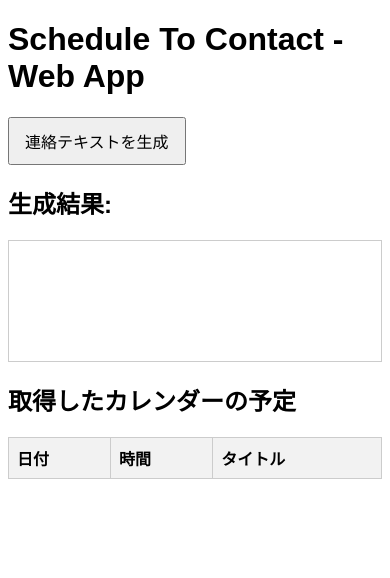
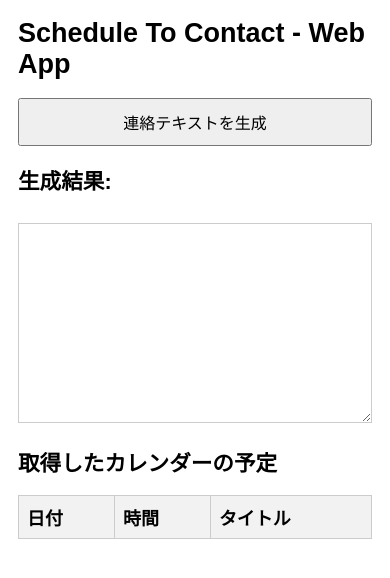
Before and after one commit to ymegane/ScheduleToContact, a website: page src/index.html in a window 390 px wide. Drawn offline with Linux system fonts and the light colour scheme.

Commit message:
feat(webapp): Make result view editable with textarea

```diff
--- a/src/index.html
+++ b/src/index.html
@@ -3,12 +3,18 @@
   <head>
     <base target="_top">
     <style>
-      body { font-family: sans-serif; }
-      pre { white-space: pre-wrap; border: 1px solid #ccc; padding: 10px; margin-top: 10px; min-height: 100px; }
-      button { padding: 10px 15px; font-size: 16px; }
+      body { font-family: sans-serif; margin: 1em; font-size: 18px; }
+      textarea { white-space: pre-wrap; border: 1px solid #ccc; padding: 10px; margin-top: 10px; min-height: 200px; font-size: 16px; width: 100%; box-sizing: border-box; }
+      button { padding: 10px 15px; font-size: 16px; width: 100%; box-sizing: border-box; }
       table { border-collapse: collapse; width: 100%; margin-top: 10px; }
       th, td { border: 1px solid #ccc; padding: 8px; text-align: left; vertical-align: top; }
       th { background-color: #f2f2f2; }
+      .table-container { overflow-x: auto; }
+
+      @media screen and (max-width: 600px) {
+        h1 { font-size: 1.5em; }
+        h2 { font-size: 1.2em; }
+      }
     </style>
   </head>
   <body>
@@ -16,7 +22,7 @@
     <button id="generateBtn">連絡テキストを生成</button>
 
     <h2>生成結果:</h2>
-    <pre id="result"></pre>
+    <textarea id="result"></textarea>
 
     <div id="warning" style="color: red; white-space: pre-wrap; margin-top: 10px; font-weight: bold;"></div>
 
@@ -47,7 +53,7 @@
 
         google.script.run
           .withSuccessHandler(function(response) {
-            document.getElementById('result').textContent = response.mainOutput;
+            document.getElementById('result').value = response.mainOutput;
             document.getElementById('warning').textContent = response.missingKeywordsWarning;
 
             const tableBody = document.getElementById('eventTable').getElementsByTagName('tbody')[0];
```
